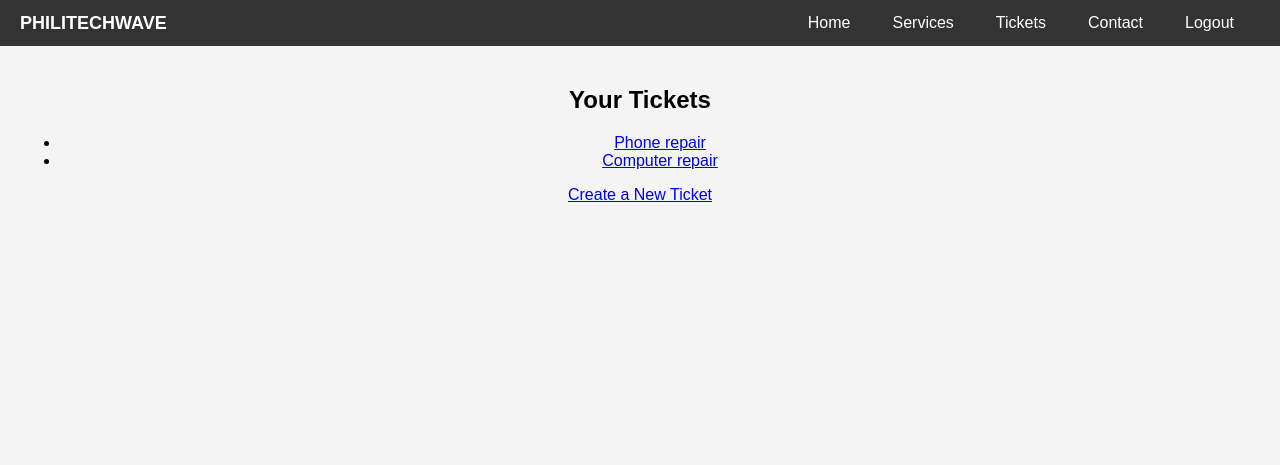
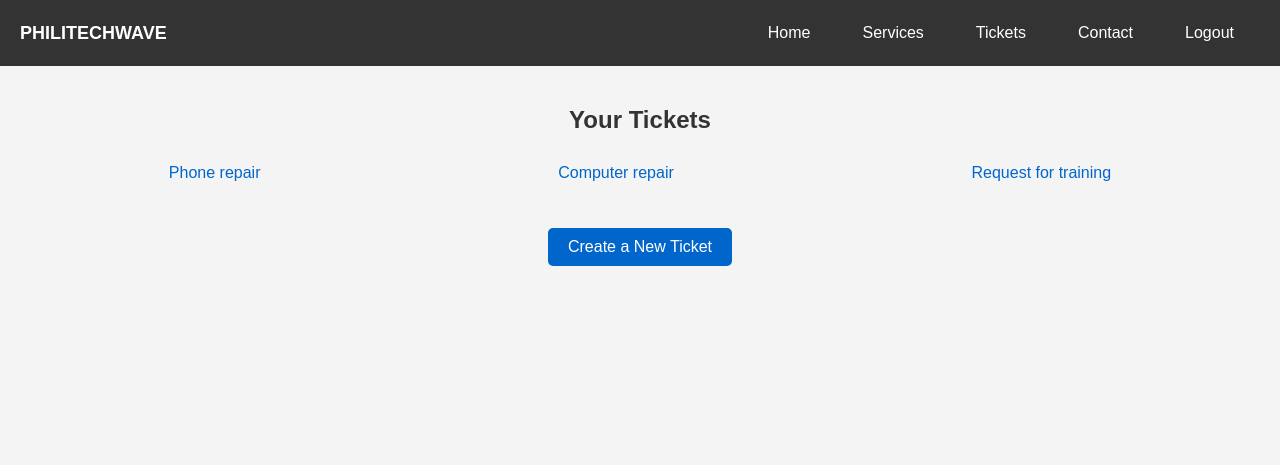
Before and after one commit to Philimuhire/PhilitechWave, a Django app: page /tickets/ in a window 1280 px wide. Shown: the top 465 px of the page. Run offline with Django 4.2, Linux system fonts and the light colour scheme; the first user in the database is signed in; data comes from the database, SQL or seed files in the repository.

Commit message:
added changes for styling

```diff
--- /dev/null
+++ b/philiTechWave/techwaveapp/static/techwaveapp/css/ticket_list.css
@@ -0,0 +1,42 @@
+/* static/techwaveapp/css/ticket_list.css */
+
+#content {
+    text-align: center;
+    padding: 20px;
+}
+
+h2 {
+    color: #333;
+}
+
+ul {
+    list-style: none;
+    padding: 0;
+    display: flex;
+    flex-wrap: wrap;
+    justify-content: space-around;
+}
+
+li {
+    margin: 10px;
+}
+
+a {
+    color: #0066cc;
+    text-decoration: none;
+}
+
+a:hover {
+    text-decoration: underline;
+}
+
+#create-ticket-link {
+    display: inline-block;
+    text-align: center;
+    margin-top: 20px;
+    padding: 10px 20px;
+    background-color: #0066cc;
+    color: #fff;
+    text-decoration: none;
+    border-radius: 5px;
+}
--- a/philiTechWave/techwaveapp/templates/registration/register.html
+++ b/philiTechWave/techwaveapp/templates/registration/register.html
@@ -2,6 +2,8 @@
 
 {% extends 'base.html' %}
 {% load static %}
+
+{% block title %}Register{% endblock %}
 
 {% block styles %}
   <link rel="stylesheet" type="text/css" href="{% static 'techwaveapp/css/register.css' %}">
--- a/philiTechWave/techwaveapp/templates/techwaveapp/ticket_list.html
+++ b/philiTechWave/techwaveapp/templates/techwaveapp/ticket_list.html
@@ -1,4 +1,12 @@
 {% extends 'base.html' %}
+
+{% load static %}
+
+{% block title %}Ticket List{% endblock %}
+
+{% block styles %}
+    <link rel="stylesheet" type="text/css" href="{% static 'techwaveapp/css/ticket_list.css' %}">
+{% endblock %}
 
 {% block content %}
   <h2>Your Tickets</h2>
@@ -7,5 +15,5 @@
       <li><a href="{% url 'ticket_detail' ticket.id %}">{{ ticket.title }}</a></li>
     {% endfor %}
   </ul>
-  <a href="{% url 'create_ticket' %}">Create a New Ticket</a>
+  <a href="{% url 'create_ticket' %}" id="create-ticket-link">Create a New Ticket</a>
 {% endblock %}
```
Also changed, not shown: philiTechWave/techwaveapp/static/techwaveapp/css/register.css (+4 -11 lines), philiTechWave/techwaveapp/templates/base.html (+4 -4 lines), philiTechWave/db.sqlite3.
